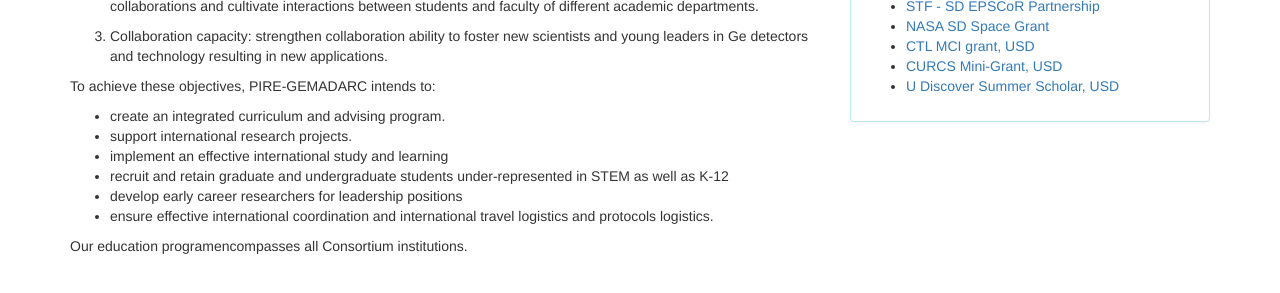
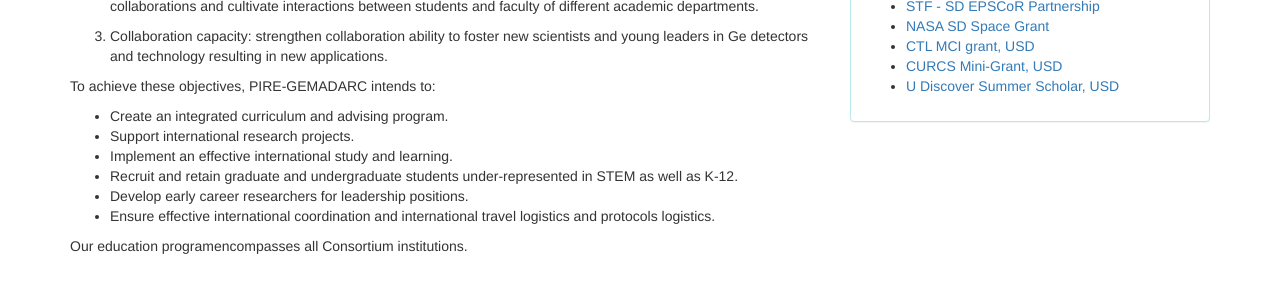
Before and after one commit to gemadarc/gemadarc.github.io, a Jekyll site: the page built from edu.md, in a window 1280 px wide. Shown: the part 384-677 px from the top of the page. Built offline with Jekyll 4.4.1, drawn with Linux system fonts in a browser that asks for light colours; nearby versions of some CDN libraries; our own code applies the rules of GitHub Pages for plain Markdown files.

Commit message:
Update edu.md

```diff
--- a/edu.md
+++ b/edu.md
@@ -17,14 +17,11 @@ of different academic departments.
 3. Collaboration capacity: strengthen collaboration ability to foster new scientists and young leaders in Ge detectors and technology resulting in new applications.
 
 To achieve these objectives, PIRE-GEMADARC intends to:
-* create an integrated curriculum and advising
-program.
-* support international research projects.
-* implement an effective international study
-and learning
-* recruit and retain graduate and undergraduate students under-represented in STEM as
-well as K-12
-* develop early career researchers for leadership positions
-* ensure effective international coordination and international travel logistics and protocols logistics.
+* Create an integrated curriculum and advising program.
+* Support international research projects.
+* Implement an effective international study and learning.
+* Recruit and retain graduate and undergraduate students under-represented in STEM as well as K-12.
+* Develop early career researchers for leadership positions.
+* Ensure effective international coordination and international travel logistics and protocols logistics.
 
 Our education programencompasses all Consortium institutions.
```
